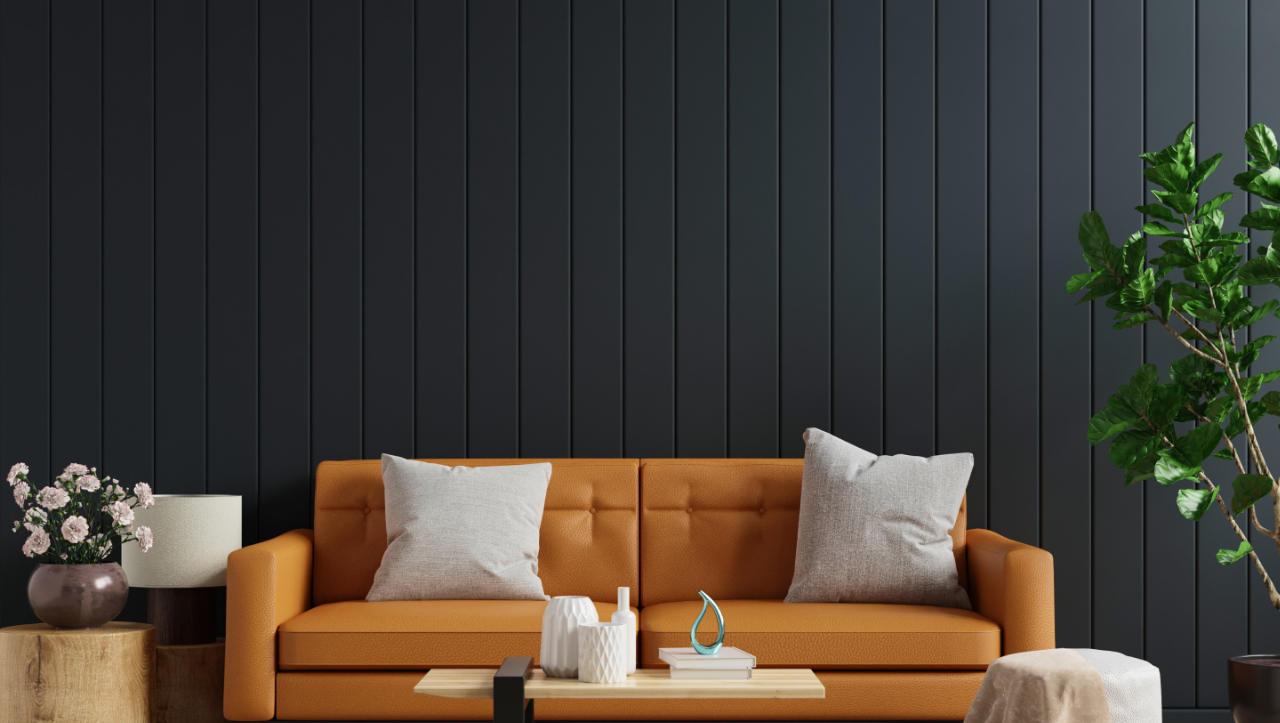
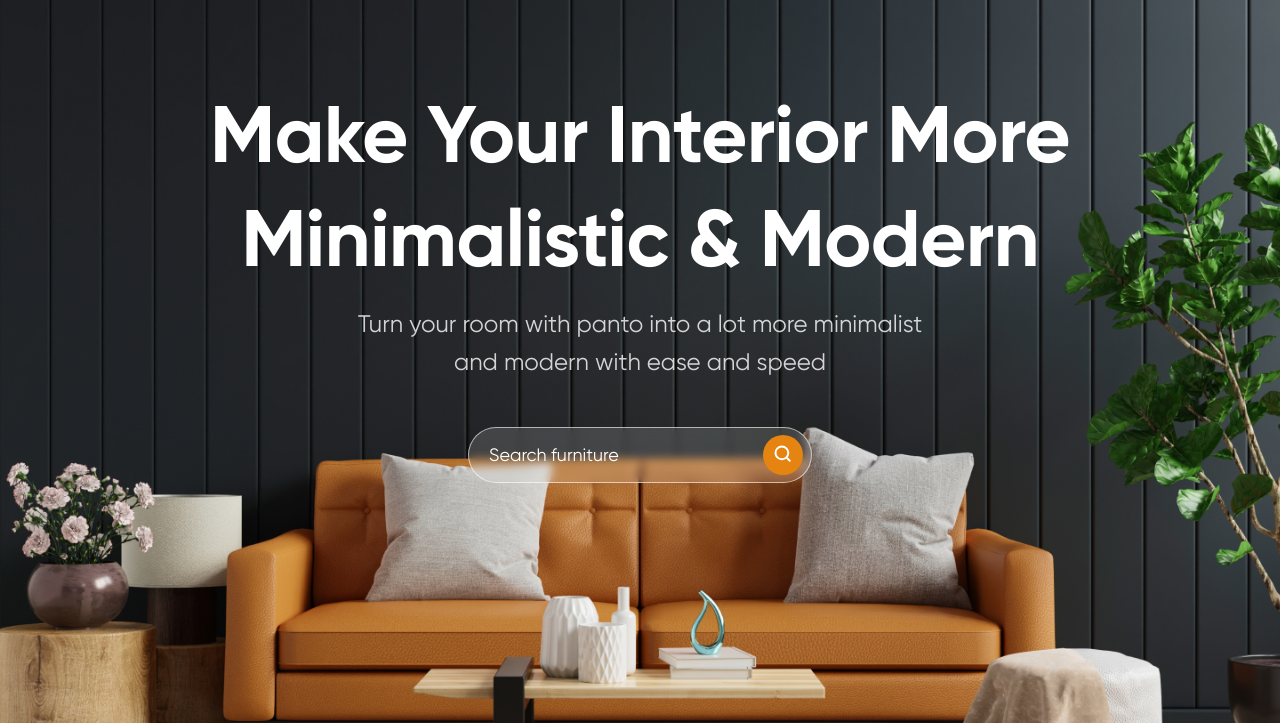
Before and after one commit to CallMeMaksimG/panto-furniture, a plain HTML site: page index.html in a window 1280 px wide. Shown: the part 77-800 px from the top of the page. Drawn offline with Linux system fonts and the light colour scheme.

Commit message:
Верстка и стилизация content-header

```diff
--- a/index.html
+++ b/index.html
@@ -10,7 +10,7 @@
     <body>
         <header class="header">
             <div class="container">
-                <nav class="nav">
+                <nav class="header__nav nav">
                     <a href="#" class="logo">Panto</a>
                     <ul class="nav-list">
                         <li class="nav-list__item">
@@ -31,13 +31,33 @@
                             ><img
                                 class="cart__img"
                                 src="./img/icons/cart.svg"
-                                alt="cart" />
-                            <div class="cart__count">0</div
-                        ></a>
+                                alt="cart"
+                            />
+                            <div class="cart__count">0</div></a
+                        >
                     </div>
                 </nav>
+                <div class="header__content">
+                    <h1 class="header__title">
+                        Make your interior more minimalistic & modern
+                    </h1>
+                    <p>
+                        Turn your room with panto into a lot more minimalist and
+                        modern with ease and speed
+                    </p>
+                    <form action="" class="header__search search-form">
+                        <input
+                            placeholder="Search furniture"
+                            autocomplete="off"
+                            type="text"
+                            class="search-form__input"
+                        />
+                        <button class="search-form__btn">
+                            <img src="./img/icons/search.svg" alt="search" />
+                        </button>
+                    </form>
+                </div>
             </div>
         </header>
-
     </body>
 </html>
--- a/scss/blocks/_header.scss
+++ b/scss/blocks/_header.scss
@@ -13,3 +13,34 @@
 
     @include retina-bg(url('./../../img/header/header-bg@2x.jpg'));
 }
+
+.header__nav {
+    margin-bottom: 86px;
+}
+
+.header__content {
+    text-align: center;
+}
+
+.header__title {
+    margin-bottom: 14px;
+    font-size: 80px;
+    font-style: normal;
+    font-weight: 700;
+    line-height: 130%; /* 104px */
+    letter-spacing: -0.8px;
+    text-transform: capitalize;
+}
+
+.header__content p {
+    max-width: 606px;
+    font-size: 24px;
+    line-height: 160%; /* 38.4px */
+    margin: 0 auto;
+    opacity: 0.8;
+}
+
+.header__search {
+    margin: 0 auto;
+    margin-top: 45px;
+}
--- /dev/null
+++ b/scss/blocks/_search-form.scss
@@ -0,0 +1,32 @@
+.search-form {
+    display: flex;
+    max-width: 344px;
+    padding: 8px 8px 8px 20px;
+    justify-content: space-between;
+    align-items: center;
+    height: 56px;
+
+    border-radius: 42px;
+    border: 0.862px solid rgba(255, 255, 255, 0.6);
+    background: rgba(255, 255, 255, 0.15);
+    backdrop-filter: blur(4px);
+}
+
+.search-form__input {
+    color: #fff;
+    font-size: 18px;
+    font-weight: 500;
+    line-height: 150%; /* 27px */
+
+    &::placeholder {
+        color: #fff;
+        font-weight: 400;
+    }
+}
+
+.search-form__btn {
+    height: 40px;
+    width: 40px;
+    border-radius: 24px;
+    background: var(--ui-orange);
+}
--- a/scss/main.scss
+++ b/scss/main.scss
@@ -8,3 +8,4 @@
 @import './blocks/nav';
 @import './blocks/nav-list';
 @import './blocks/cart';
+@import './blocks/search-form';
```
Also changed, not shown: css/main.css, 1 other file.
